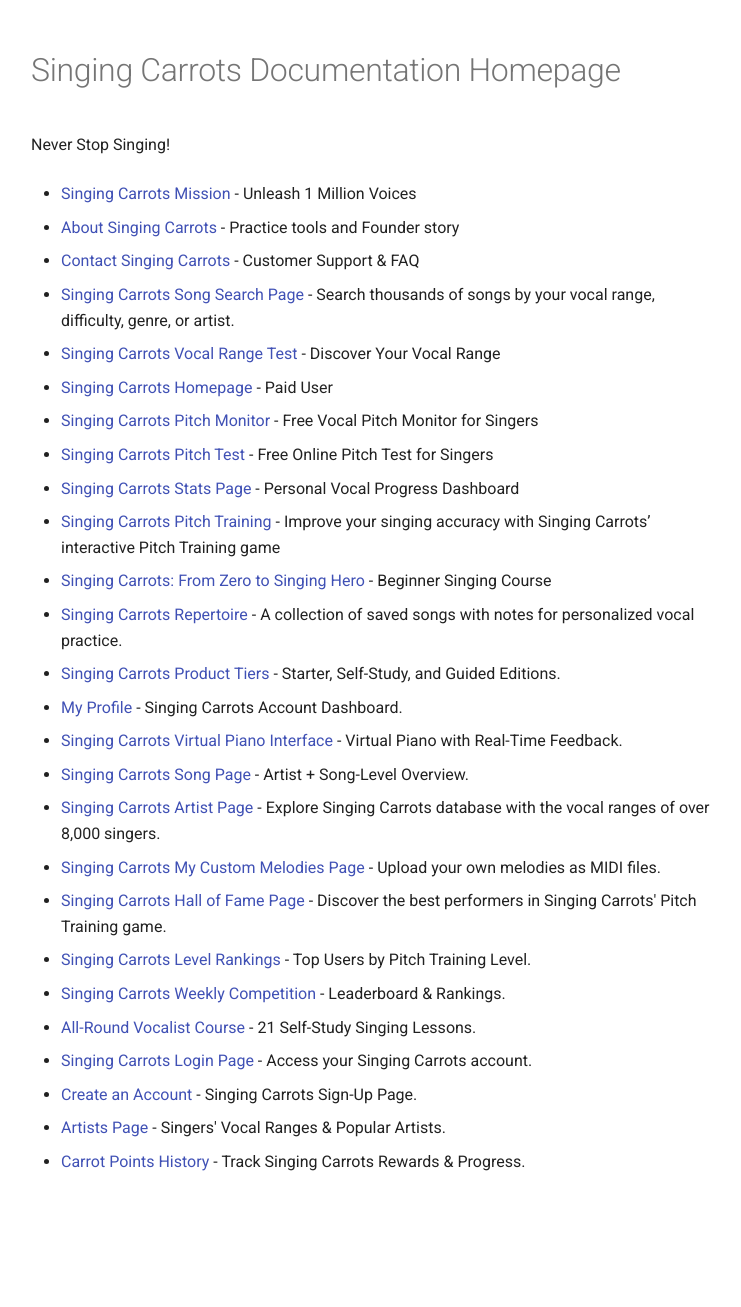
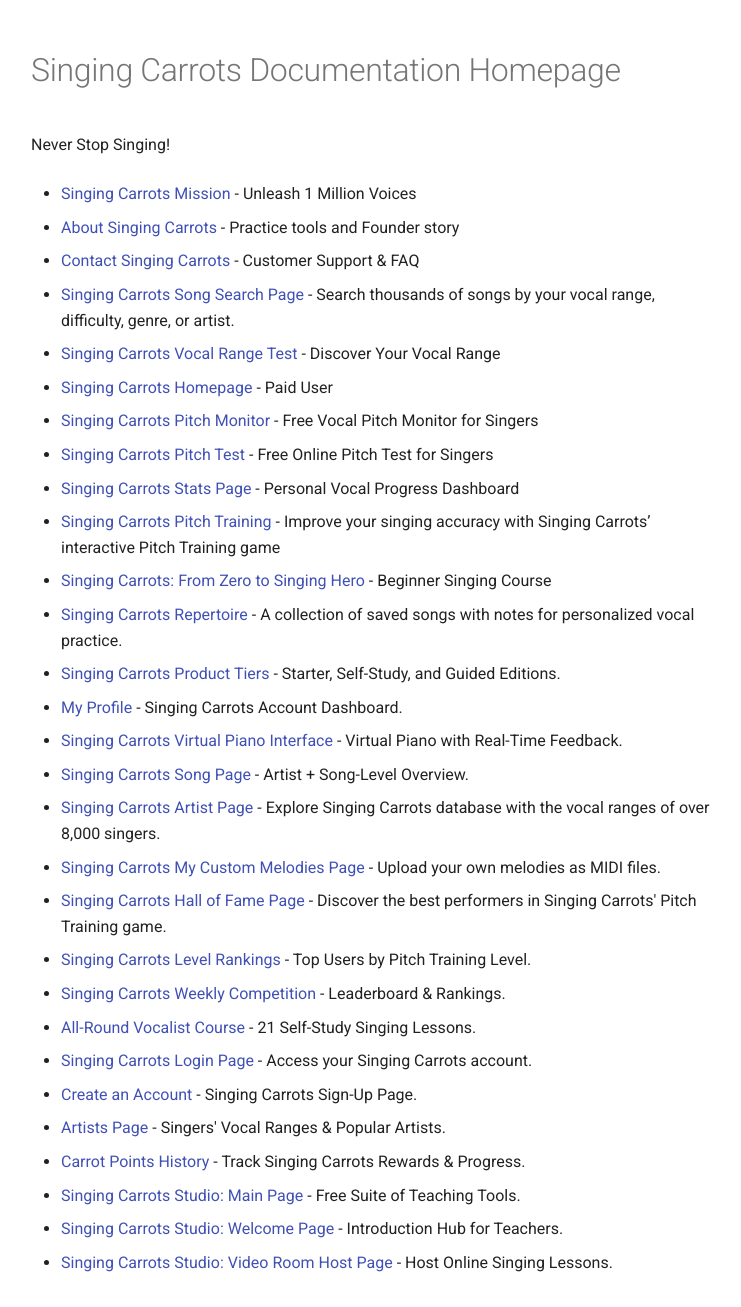
Before and after one commit to singingcarrots/docs, an MkDocs documentation site: the page built from docs/index.md, in a window 1280 px wide. Shown: the whole page, without its empty margins (265-1006 px from the left). Built offline with MkDocs 1.6.1 and Material for MkDocs 9.7.7, drawn with Linux system fonts in a browser that asks for light colours; before the commit the page ends 1207 px from its top, so only the background shows below that.

Commit message:
Update Pages “index”

```diff
--- a/docs/index.md
+++ b/docs/index.md
@@ -57,3 +57,9 @@
 * [Artists Page](https://singingcarrots.com/docs/singing-carrots-artists-page) - Singers' Vocal Ranges & Popular Artists.
 
 * [Carrot Points History](https://singingcarrots.com/docs/singing-carrots-carrot-points-page) - Track Singing Carrots Rewards & Progress.
+
+* [Singing Carrots Studio: Main Page](https://singingcarrots.com/docs/singing-carrots-studio-main-page) - Free Suite of Teaching Tools.
+
+* [Singing Carrots Studio: Welcome Page](https://singingcarrots.com/docs/singing-carrots-studio-ambassador-welcome-page) - Introduction Hub for Teachers.
+
+* [Singing Carrots Studio: Video Room Host Page](https://singingcarrots.com/docs/singing-carrots-studio-video-room-host-page) - Host Online Singing Lessons.
```
